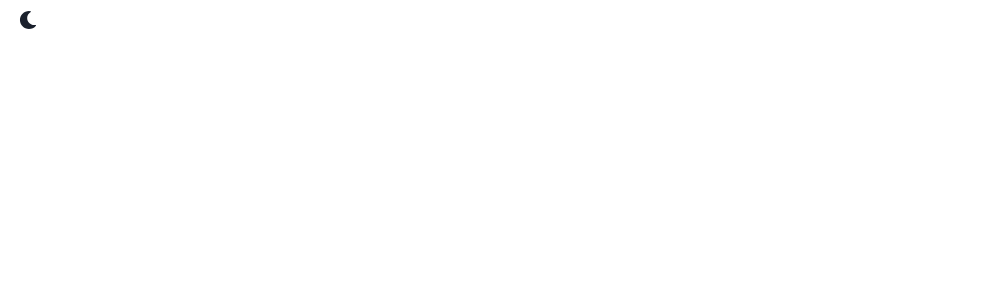
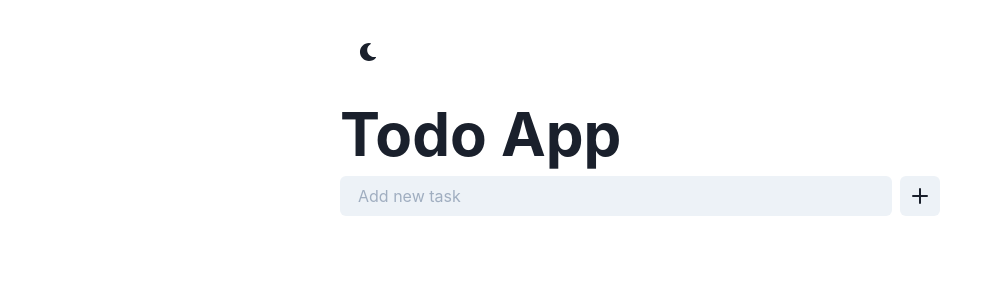
Before and after one commit to rmosias2/todo-list, a Next.js app: page / in a window 1280 px wide. Shown: the top 300 px of the page, without its empty margins (0-983 px from the left). Built offline with nearby package versions, Linux system fonts and the light colour scheme.

Commit message:
feat: add header and inputTask on index page

```diff
--- a/pages/index.tsx
+++ b/pages/index.tsx
@@ -1,8 +1,18 @@
-import type { NextPage } from 'next'
+import { Box } from "@chakra-ui/react";
+import type { NextPage } from 'next';
+
 import ColorModeSwitcher from '../components/ToggleTheme';
+import Header from '../components/Header';
+import InputTask from '../components/InputTask';
 
 const Home: NextPage = () => {
-  return (<ColorModeSwitcher />)
+  return (
+    <Box mt={8} w="100%" maxW="600px" mx={"auto"}>
+        <ColorModeSwitcher />
+        <Header />
+        <InputTask />
+    </Box>
+  )
 }
 
 export default Home
```
